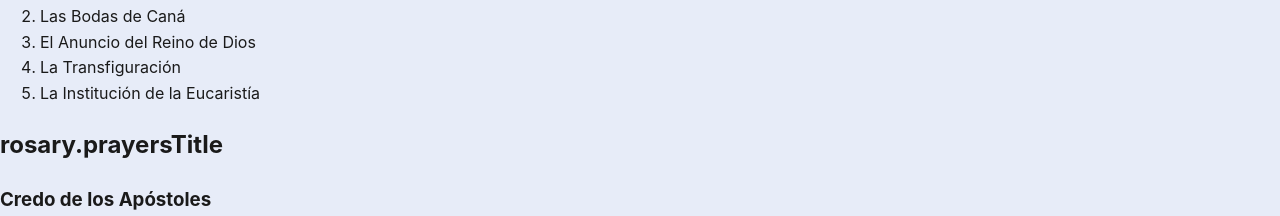
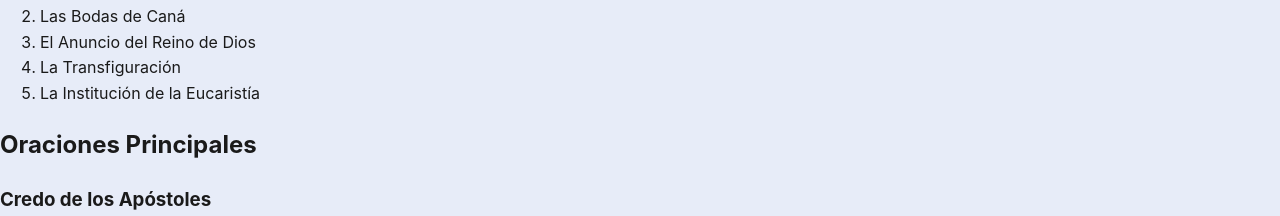
Before and after one commit to LuisDev912/Rosary-guide, a React (Vite) app: page / in a window 1280 px wide. Shown: the part 1168-1384 px from the top of the page. Built offline with nearby package versions, Linux system fonts and the light colour scheme.

Commit message:
fix(typo): fix problem where the title in PrayersList was written incorrect

```diff
--- a/src/components/PrayersList.jsx
+++ b/src/components/PrayersList.jsx
@@ -22,7 +22,7 @@ function PrayerList() {
 
     return (
         <div>
-            <h2>{t("rosary.prayersTitle")}</h2>
+            <h2>{t("rosary.prayers.title")}</h2>
             {Object.entries(prayers).map(([key, prayer]) => (
                 <Prayer
                     key={key}
```
